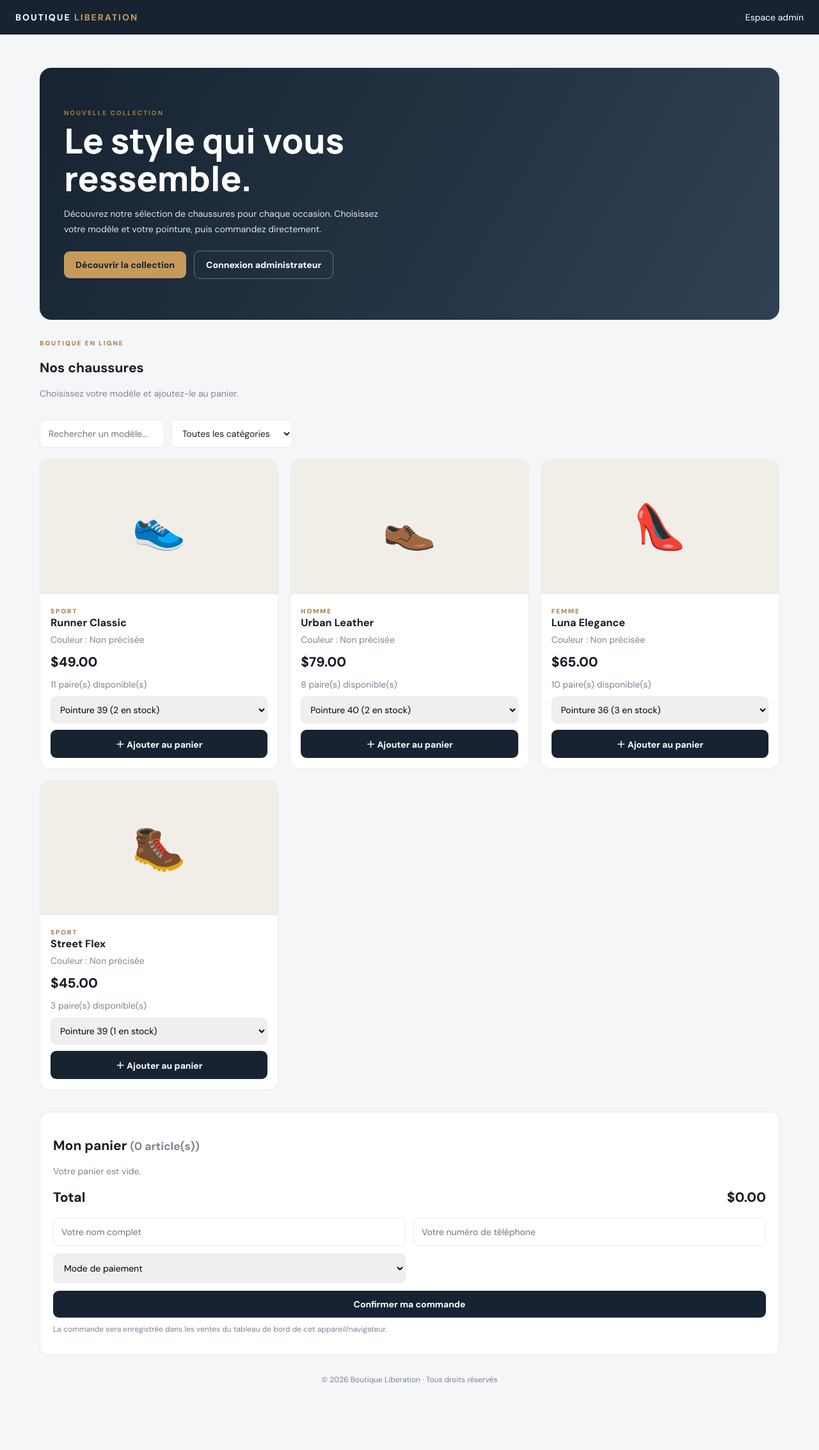
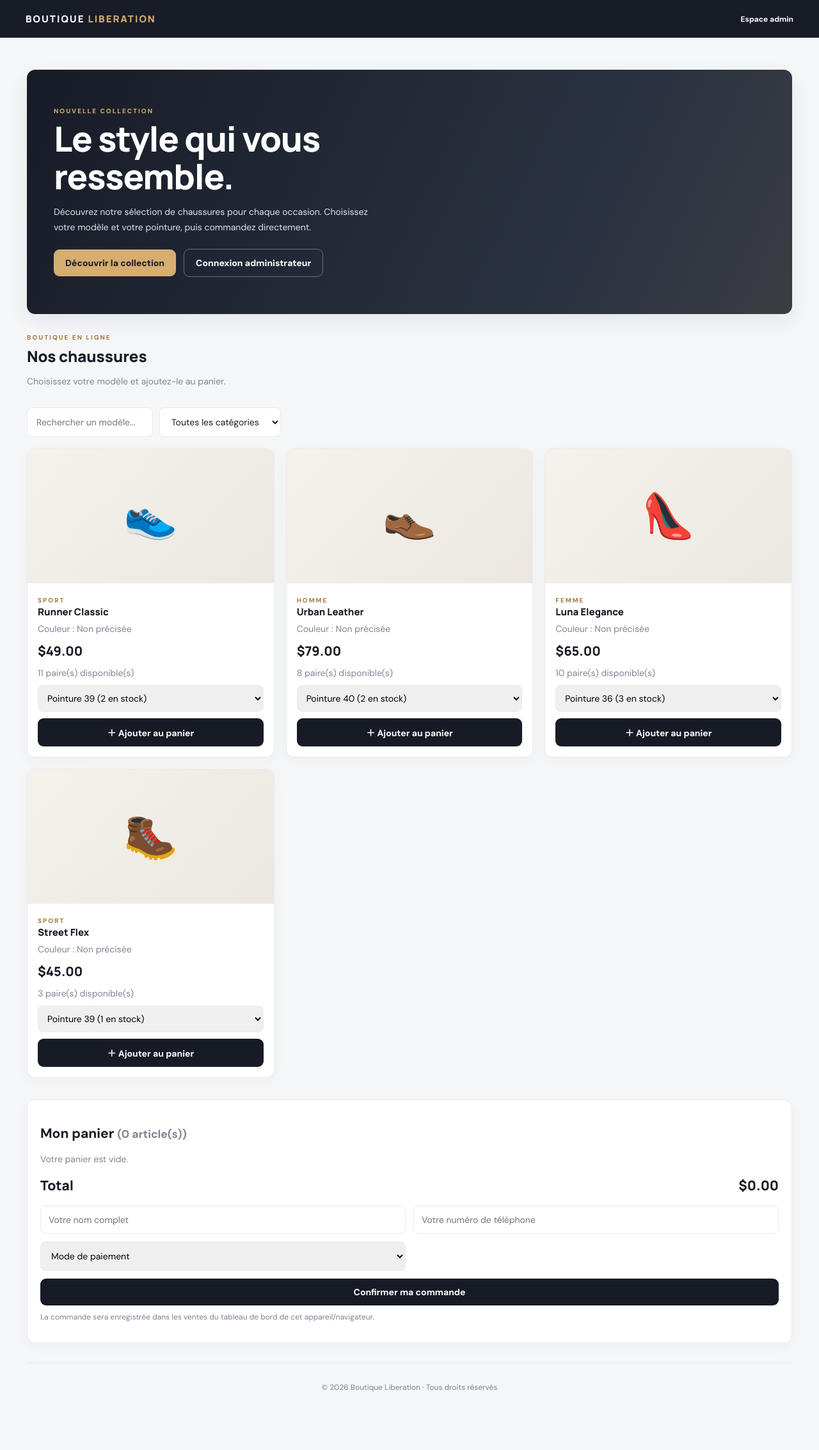
Before and after one commit to davidntk/BOUTIQUE-LIBERATION, a Flask app: page / in a window 1280 px wide. Shown: the whole page at 64% size. Before the commit the page ends 2164 px from the top, so only its background shows below. Run offline with Flask 3, Linux system fonts and the light colour scheme.

Commit message:
Moderniser le design de la boutique client

```diff
--- a/templates/store.html
+++ b/templates/store.html
@@ -39,6 +39,33 @@
     .public-footer{text-align:center;color:#788391;padding:30px 10px;font-size:12px}
     @media(max-width:760px){.public-grid{grid-template-columns:repeat(2,minmax(0,1fr))}.public-hero{padding:38px 22px}}
     @media(max-width:480px){.public-grid{grid-template-columns:1fr}.public-image{height:230px}.public-section-head{align-items:start;flex-direction:column}.cart-line{grid-template-columns:1fr auto}.checkout-form{grid-template-columns:1fr}}
+
+    /* Boutique client : même identité visuelle que l'interface de référence */
+    body{background:#f5f6f8;color:#171b25}
+    .public-nav{background:#171c27;padding:19px max(22px,calc((100vw - 1200px)/2));}
+    .public-logo{font:850 15px Manrope,'DM Sans',sans-serif;letter-spacing:2px}
+    .public-logo span{color:#d7ad70}
+    .public-nav a{font-size:12px;font-weight:700}
+    .public-wrap{max-width:1240px;padding-top:26px}
+    .public-hero{background:linear-gradient(115deg,#171c27 0%,#2a3241 72%,#3b3d42 100%);border-radius:13px;padding:58px 42px;box-shadow:0 12px 32px #17203312}
+    .public-hero h1{font-family:Manrope,sans-serif;letter-spacing:-1.3px}
+    .public-hero .eyebrow{color:#d7ad70}
+    .public-actions a{background:#d7ad70;color:#171b25;border-radius:9px}
+    .public-actions .admin-link{background:transparent;color:#fff;border:1px solid #ffffff55}
+    .public-section-head h2{font:800 24px Manrope,sans-serif;margin:6px 0}
+    .public-tools input,.public-tools select{border:1px solid #e8eaf0;border-radius:8px;padding:12px 14px;background:#fff}
+    .public-card{border:1px solid #e8eaf0;border-radius:12px;box-shadow:0 5px 22px #17203308;transition:transform .2s,box-shadow .2s}
+    .public-card:hover{transform:translateY(-3px);box-shadow:0 14px 28px #1b293b12}
+    .public-image{background:linear-gradient(135deg,#f5f1eb,#ece8e1)}
+    .public-info h3{font:800 15px Manrope,sans-serif}
+    .public-price{font:800 20px Manrope,sans-serif;color:#171b25}
+    .public-info button,.checkout-btn{background:#171b25;border-radius:9px}
+    .public-info button:hover,.checkout-btn:hover{background:#2a3241}
+    .cart-panel{border:1px solid #e8eaf0;border-radius:13px;box-shadow:0 5px 22px #17203308}
+    .cart-total{font-family:Manrope,sans-serif}
+    .public-footer{border-top:1px solid #e8eaf0;margin-top:30px}
+    @media(max-width:760px){.public-hero{padding:38px 22px}.public-nav{padding:17px 18px}}
+
   </style>
 </head>
 <body>
```
